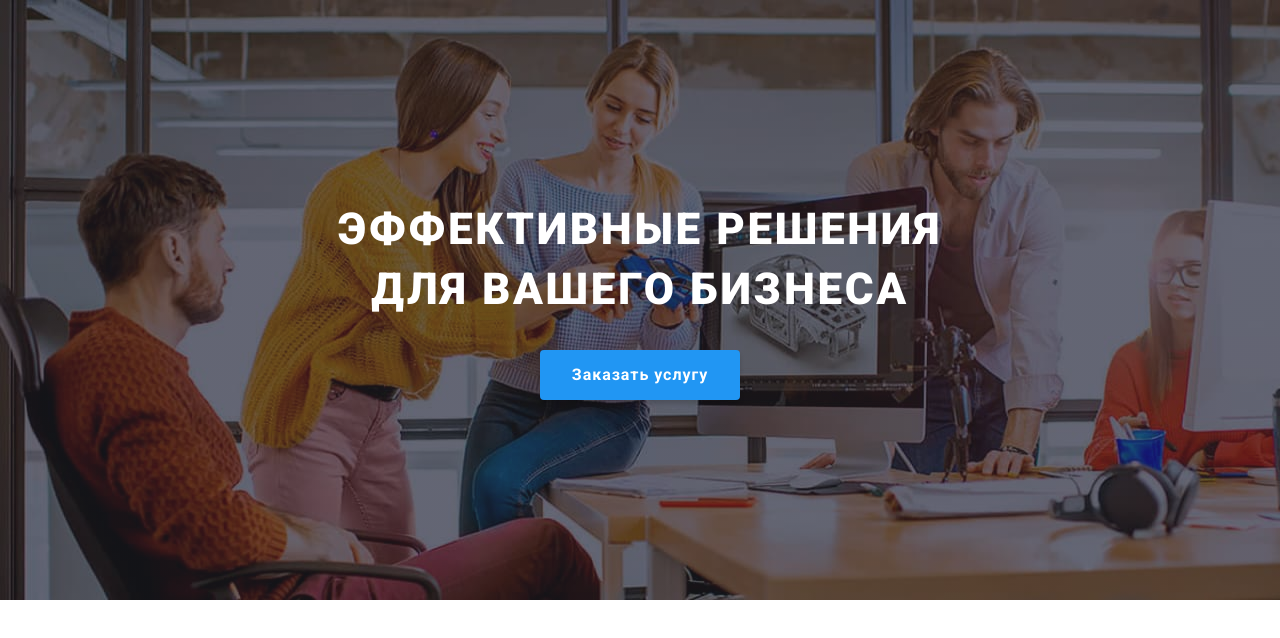
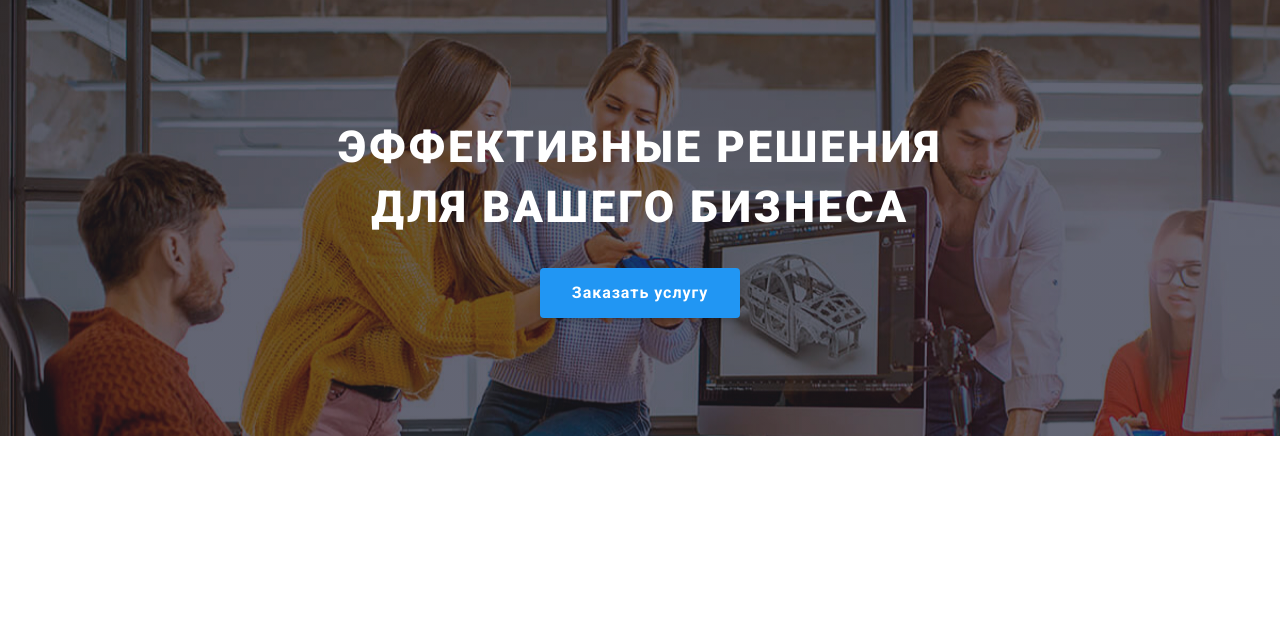
Before and after one commit to Anastasia6588/goit-markup-hw8, a plain HTML site: page index.html in a window 1280 px wide. Drawn offline with nearby package versions, Linux system fonts and the light colour scheme.

Commit message:
container,button,hero

```diff
--- a/sass/components/_hero.scss
+++ b/sass/components/_hero.scss
@@ -1,30 +1,77 @@
 .hero {
-	background-image: linear-gradient(rgba(47, 48, 58, 0.4), rgba(47, 48, 58, 0.4)), url("../images/banner.jpg");
+	background-image: linear-gradient(rgba(47, 48, 58, 0.4), rgba(47, 48, 58, 0.4)),
+		url(../../images/pictures/hero-1x.jpg);
 	background-repeat: no-repeat;
-	background-size: cover;
+	background-size: 480px 400px;
+	padding-top: 118px;
+	padding-bottom: 118px;
 	text-align: center;
-	align-items: center;
-	max-width: 1600px;
-	padding-top: 200px;
-	padding-bottom: 200px;
 	margin: 0 auto;
 
 	&__title {
 		color: var(--light-text-color);
 		font-family: Roboto;
 		font-weight: 900;
-		font-size: 44px;
-		line-height: 1.363;
+		font-size: 26px;
+		line-height: 1.61;
 		text-align: center;
 		letter-spacing: 0.06em;
 		text-transform: uppercase;
+		margin-bottom: 30px;
 	}
 }
 
 .hero-btn-function {
 	display: inline-block;
 	padding: 10px 32px;
-	margin-top: 30px;
 	margin-right: auto;
 	margin-left: auto;
 }
+
+@media screen and (min-device-pixel-ratio: 2) and (min-width: 320px),
+	screen and (min-resolution: 192dpi) and (min-width: 320px),
+	screen and (min-resolution: 2dppx) and (min-width: 320px) {
+	.hero {
+		background-image: linear-gradient(rgba(47, 48, 58, 0.4), rgba(47, 48, 58, 0.4)),
+			url(../../images/pictures/hero-2x.jpg);
+	}
+}
+
+@media screen and (min-width: 768px) {
+	.hero {
+		background-image: linear-gradient(rgba(47, 48, 58, 0.4), rgba(47, 48, 58, 0.4)),
+			url(../../images/pictures/hero_tablet-1x.jpg);
+		background-size: 768px 400px;
+	}
+}
+
+@media screen and (min-device-pixel-ratio: 2) and (min-width: 768px),
+	screen and (min-resolution: 192dpi) and (min-width: 768px),
+	screen and (min-resolution: 2dppx) and (min-width: 768px) {
+	.hero {
+		background-image: linear-gradient(rgba(47, 48, 58, 0.4), rgba(47, 48, 58, 0.4)),
+			url(../../images/pictures/hero_tablet-2x.jpg);
+	}
+}
+
+@media screen and (min-width: 1200px) {
+	.hero {
+		background-image: linear-gradient(rgba(47, 48, 58, 0.4), rgba(47, 48, 58, 0.4)),
+			url(../../images/pictures/hero_desk-1x.jpg);
+		background-size: 1600px 600px;
+
+		&__title {
+			font-size: 44px;
+			line-height: 1.36;
+		}
+	}
+}
+
+@media screen and (min-device-pixel-ratio: 2) and (min-width: 1200px),
+	screen and (min-resolution: 192dpi) and (min-width: 1200px),
+	screen and (min-resolution: 2dppx) and (min-width: 1200px) {
+	.hero {
+		background-image: linear-gradient(rgba(47, 48, 58, 0.4), rgba(47, 48, 58, 0.4)),
+			url(../../images/pictures/hero_desk-2x.jpg);
+	}
+}
```
Also changed, not shown: css/main-index.css, css/main-index.min.css, css/main-portfolio.css, css/main-portfolio.min.css, 4 other files.
